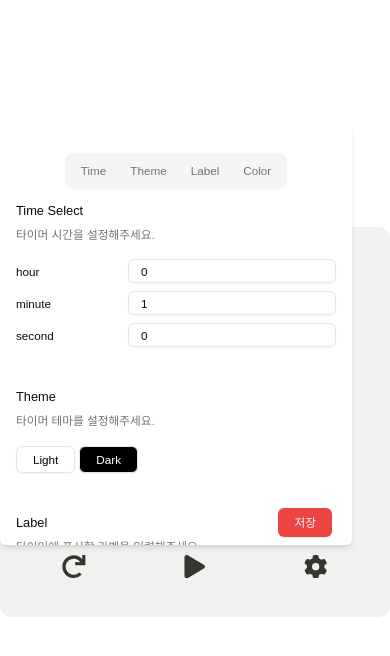
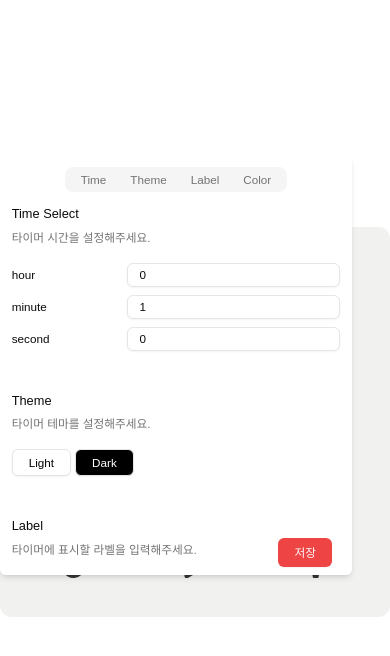
Before and after one commit to sungdongyoon/notion-widget, a Next.js app: page /timer/1001 in a window 390 px wide. Both pictures are taken after a click on the button 315 px from the left and 566 px from the top of the page. Shown: the top 656 px of the page. Built offline with nearby package versions, Linux system fonts and the light colour scheme; a web font is replaced by a local one.

Commit message:
timeOption - 반응형 추가 개선

```diff
--- a/src/components/widgets/timer/TimeOption.tsx
+++ b/src/components/widgets/timer/TimeOption.tsx
@@ -163,17 +163,17 @@ export default function TimeOption({
       </PopoverTrigger>
       <PopoverContent
         side="bottom"
-        sideOffset={10}
+        sideOffset={-20}
         align="end"
         className="w-[clamp(16rem,92vw,22rem)]
-    max-h-[min(70vh,420px)]
+    max-h-[min(90vh,420px)]
     overflow-auto
     flex flex-col gap-4
-    p-4 sm:p-5 sm:pt-0
+    p-[clamp(0.5rem,3vmin,1rem)]
     scroll-pt-16"
         onOpenAutoFocus={(e) => e.preventDefault()}
       >
-        <div className="w-full sticky pt-3 top-0 flex justify-center items-center flex-wrap z-10">
+        <div className="w-full sticky top-0 flex justify-center items-center flex-wrap z-10">
           <Tabs
             onValueChange={(value) => {
               document.getElementById(value)?.scrollIntoView({
@@ -182,7 +182,7 @@ export default function TimeOption({
               });
             }}
           >
-            <TabsList>
+            <TabsList className="h-[clamp(1.6rem,5vmin,2.25rem)]">
               <TabsTrigger
                 value="time"
                 className="text-[clamp(0.6rem,3vmin,0.8rem)]"
```
